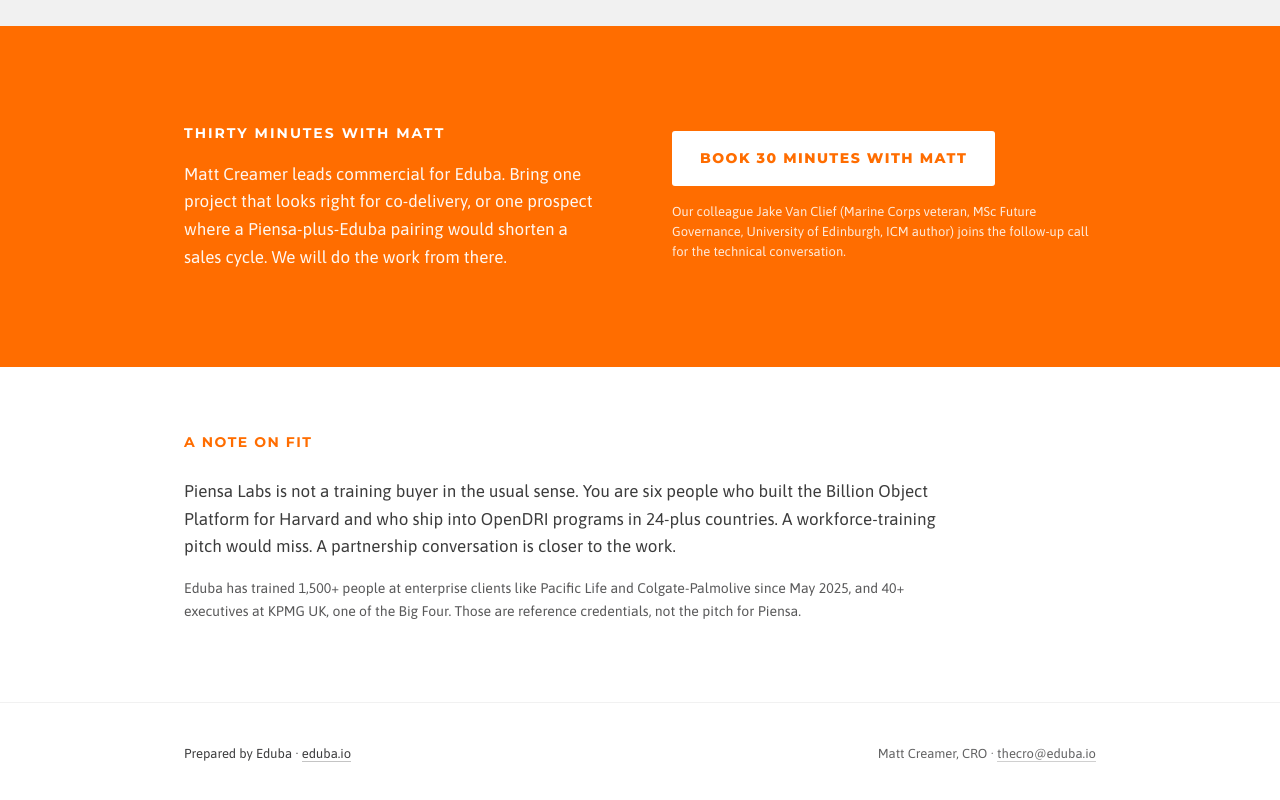
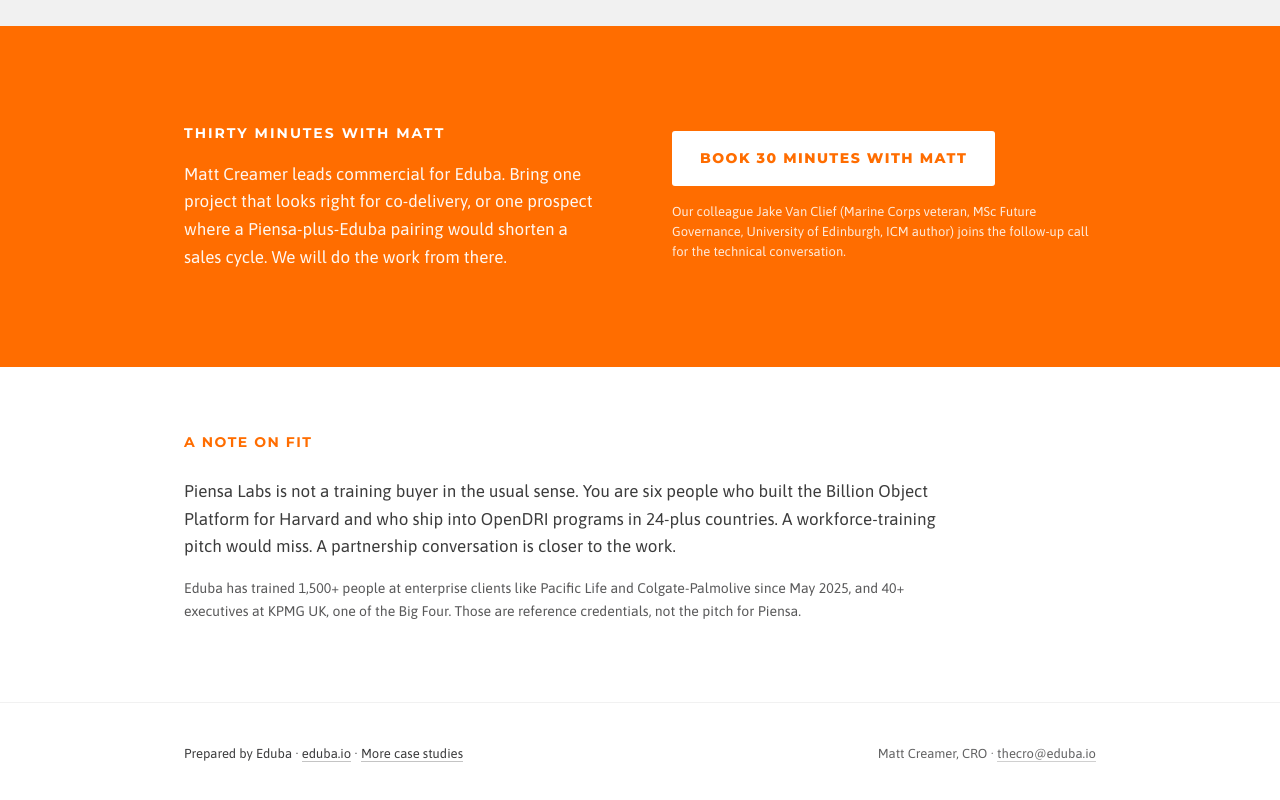
Before and after one commit to mattcreamer17-gif/piensa, a plain HTML site: page index.html in a window 1280 px wide. Shown: the part 2882-3682 px from the top of the page. Drawn offline with Linux system fonts and the light colour scheme.

Commit message:
Add eduba.io/works case studies link

```diff
--- a/index.html
+++ b/index.html
@@ -118,7 +118,7 @@
 
 <footer class="foot">
   <div class="wrap foot-inner">
-    <p>Prepared by Eduba &middot; <a href="https://eduba.io" target="_blank" rel="noopener">eduba.io</a></p>
+    <p>Prepared by Eduba &middot; <a href="https://eduba.io" target="_blank" rel="noopener">eduba.io</a> &middot; <a href="https://eduba.io/works" target="_blank" rel="noopener">More case studies</a></p>
     <p class="foot-fine">Matt Creamer, CRO &middot; <a href="mailto:thecro@eduba.io">thecro@eduba.io</a></p>
   </div>
 </footer>
```
